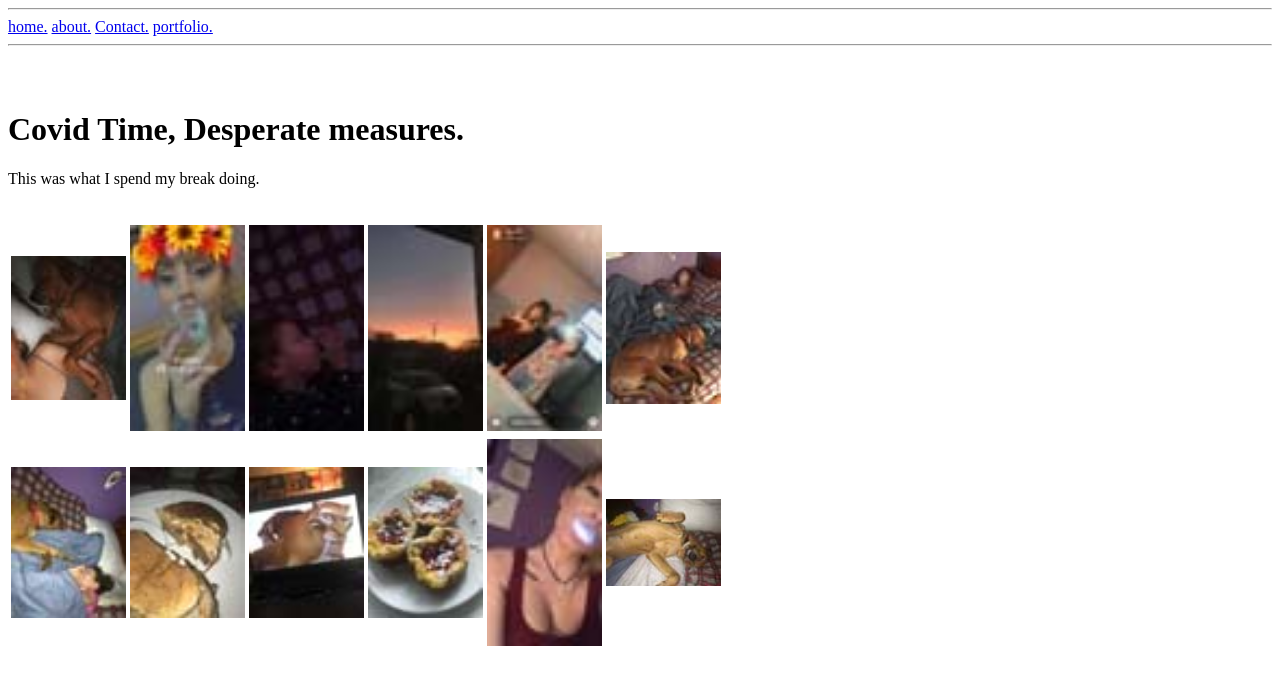
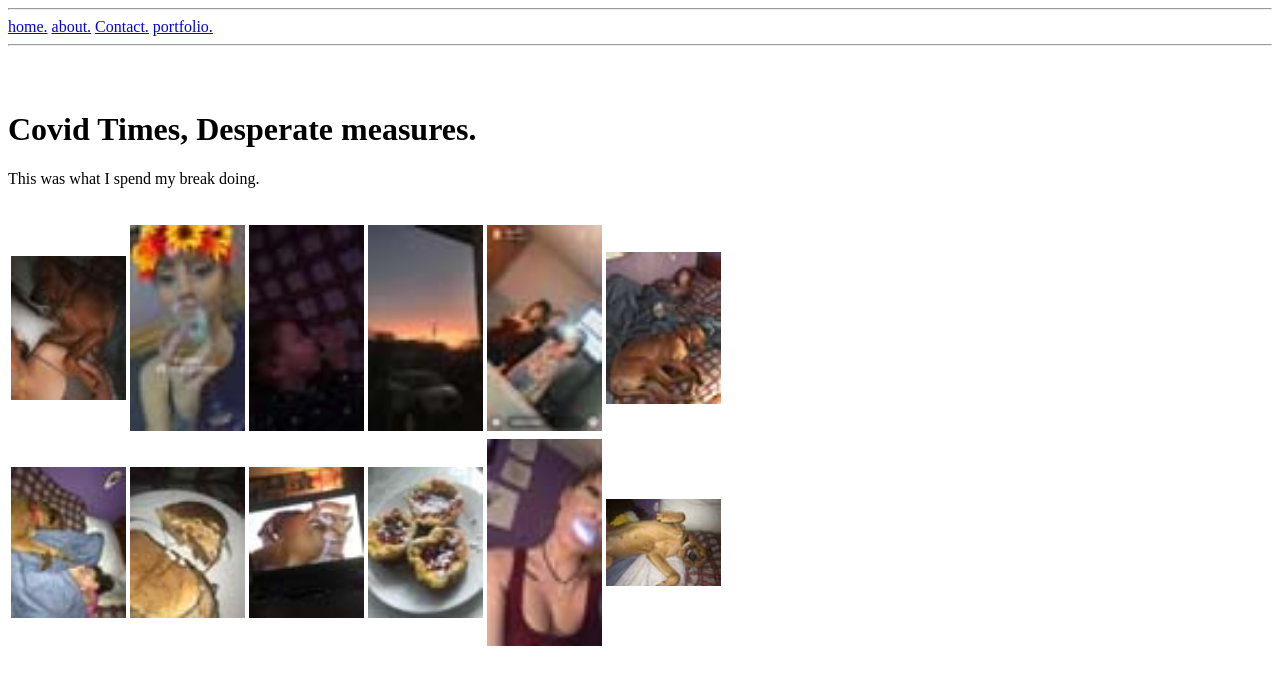
Before and after one commit to Martincg100/dgma4103-spring2021, a plain HTML site: page index.html in a window 1280 px wide. Drawn offline with Linux system fonts and the light colour scheme.

Commit message:
maybe work

```diff
--- a/index.html
+++ b/index.html
@@ -19,7 +19,7 @@
     </nav>
     <br>
     <br>
-    <h1>Covid Time, Desperate measures.</h1>
+    <h1>Covid Times, Desperate measures.</h1>
     <p> This was what I spend my break doing.</p>
     <br>
 
```
Also changed, not shown: 3month.html (+0 -1 lines).
